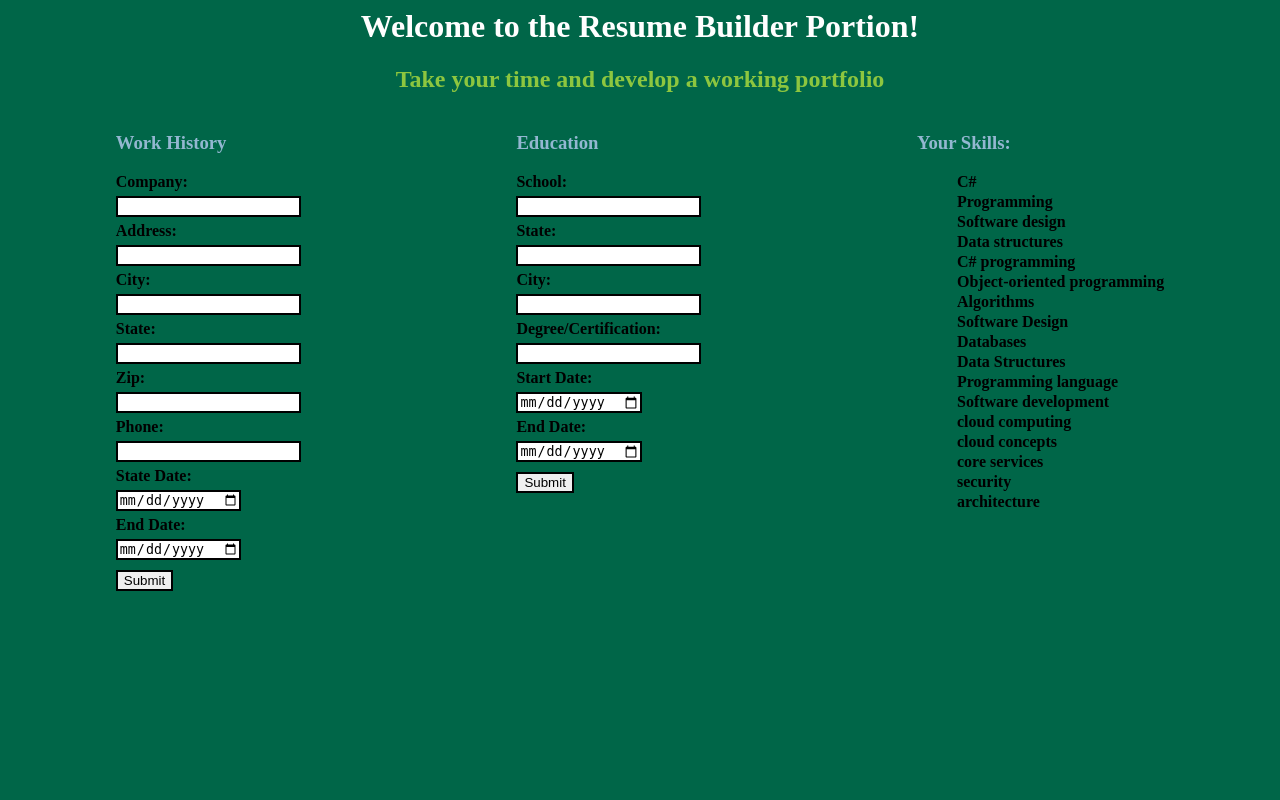
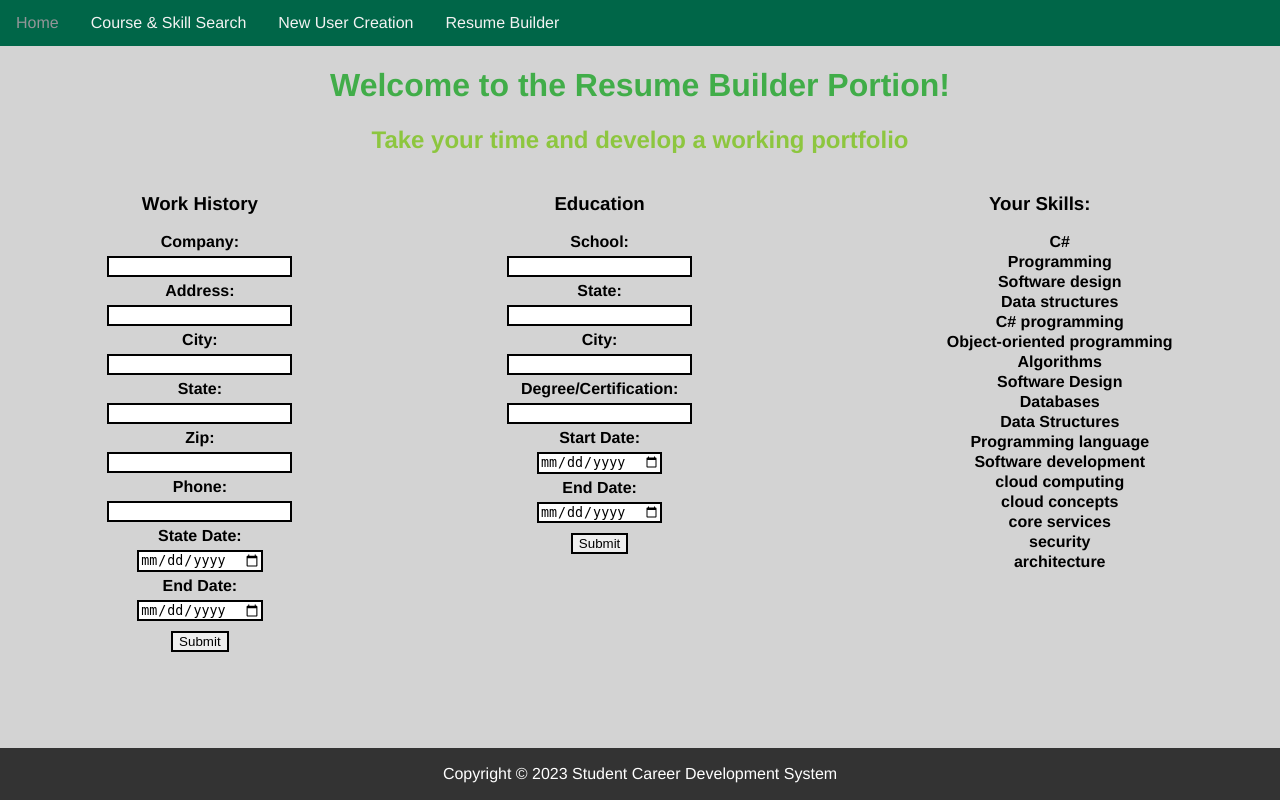
Before and after one commit to Rpeglow/The-Blue-Team, a Django app: page /resumebuilder/ in a window 1280 px wide. Run offline with Django 3.2, Linux system fonts and the light colour scheme; data comes from the database, SQL or seed files in the repository.

Commit message:
Fix formatting in ResumeBuilder.css and resume_builder.html

```diff
--- a/ResumeBuilder/static/css/ResumeBuilder.css
+++ b/ResumeBuilder/static/css/ResumeBuilder.css
@@ -1,4 +1,4 @@
-body {
+/* body {
     background-color: #006648;
 }
 
@@ -14,7 +14,7 @@
 
 h3 {
     color: #93b7d1;
-}
+} */
 
 li {
     list-style-type: none;
--- a/ResumeBuilder/templates/ResumeBuilder/resume_builder.html
+++ b/ResumeBuilder/templates/ResumeBuilder/resume_builder.html
@@ -1,10 +1,14 @@
+{% extends 'base.html' %}
 {% load static %}
-<!DOCTYPE>
+
+{% block title %}
+Resume Builder
+{% endblock %}
+
+{% block content %}
+
 <html>
     <head>
-        <meta charset = "utf-8">
-        <meta name="viewport" content="width=device-width, initial-scale=1.0">
-        <title>Resume Builder</title>
         <link rel="stylesheet" href="{% static 'css/ResumeBuilder.css' %}">
     </head>
 
@@ -66,5 +70,4 @@
         </div>
     </div>
 
-    </body>
-</html>
+{% endblock %}
--- a/course_entry/templates/base.html
+++ b/course_entry/templates/base.html
@@ -68,6 +68,7 @@
         <a href="{% url 'image_page' %}">Home</a>
         <a href="{% url 'index' %}">Course & Skill Search</a>
         <a href="{% url 'user_info_form' %}">New User Creation</a>
+        <a href="{% url 'index' %}">Resume Builder</a>
 
     </div>
 
```
